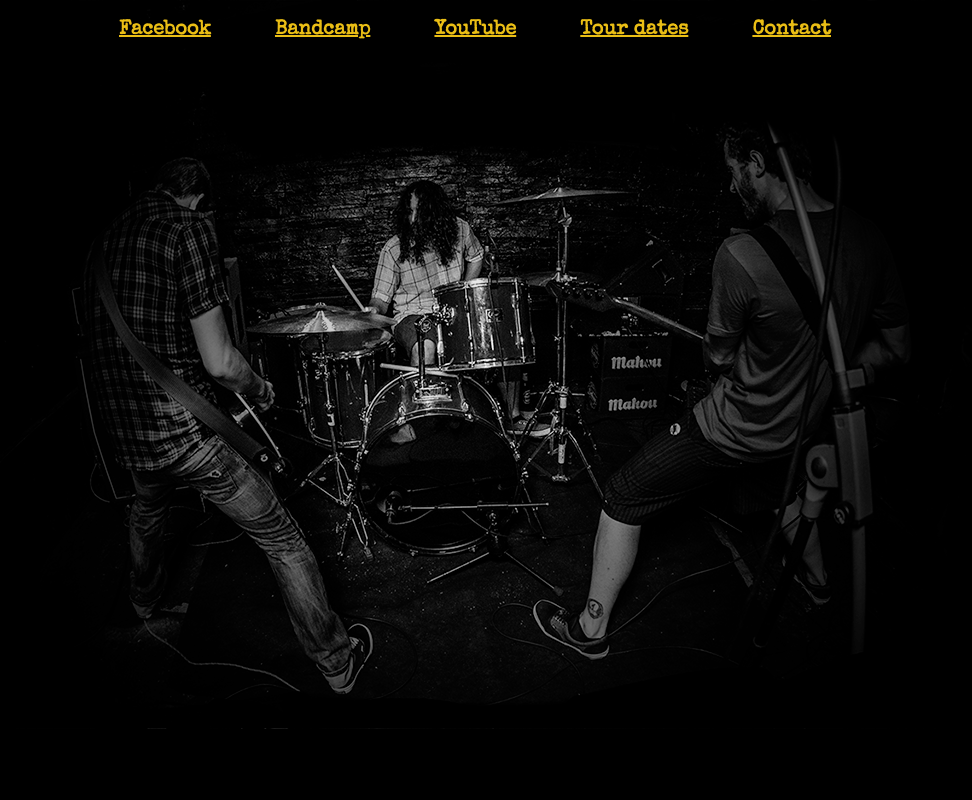
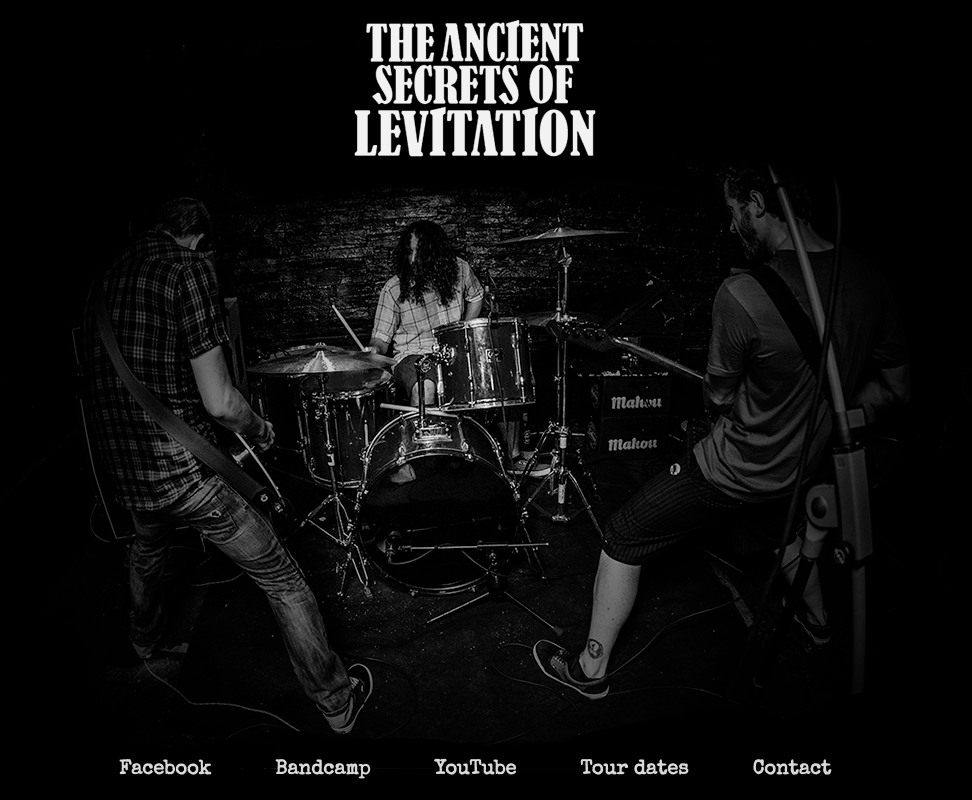
Before and after one commit to TheAncientSecretsOfLevitation/theancientsecretsoflevitation.github.com, a plain HTML site: page index.html in a window 1280 px wide. Shown: the whole page, without its empty margins (165-1137 px from the left). Drawn offline with nearby package versions, Linux system fonts and the light colour scheme.

Commit message:
version with logo and white links

```diff
--- a/css/main.css
+++ b/css/main.css
@@ -6,7 +6,7 @@ body {
 }
 
 #bg {
-  background: url(../img/bg.png) center top no-repeat fixed #000 ;
+  background: url(../img/bg.png) center 40px no-repeat fixed #000 ;
   position: absolute;
   top: 0;
   left: 0;
@@ -14,19 +14,33 @@ body {
   height: 100%;
 }
 
+#logo {
+  background: transparent url(../img/tasologo_negro_transparente.png) center top no-repeat;
+  left: 0;
+  position: absolute;
+  top: 20px;
+  width: 100%;
+  height: 171px;
+}
+
 .center {
   text-align: center
 }
 
 #links {
-  margin-top: 20px;
+  position: absolute;
+  bottom: 20px;
+  left: 0;
+  width: 100%;
 }
 #links a {
-  color: #EABE15;
+  color: rgba(255, 255, 255, 0.85);
+  text-decoration:none;
   font-weight: bold;
   font-size: 20px;
   padding: 10px;
   margin: 0 20px;
+  text-shadow: 4px 2px 0 #000000;
 }
 
 
@@ -42,6 +56,10 @@ body {
     background-size: cover;
   }
 
+   #logo {
+    background-size: 200px;
+  }
+
 }
 
 @media (max-width: 767px) {
@@ -51,6 +69,7 @@ body {
     margin: 0 5px;
     font-size: 16px;
   }
+
 }
 
 @media (max-width: 480px) {
@@ -60,6 +79,7 @@ body {
     margin: 0;
     font-size: 14px;
   }
+
 }
 
 
--- a/index.html
+++ b/index.html
@@ -12,13 +12,14 @@
   </head>
   <body>
       <div id="bg" class="fade-in one"></div>
-      <section id="links" class="center fade-in two">
+      <section id="links" class="center fade-in three">
         <a href="http://facebook.com/SecretsOfLevitation/" target="_blank" title="News">Facebook</a>
         <a href="http://theancientsecretsoflevitation.bandcamp.com/" target="_blank" title="Music">Bandcamp</a>
         <a href="http://youtube.com/SecretsOfLevitation" target="_blank" title="Videos">YouTube</a>
         <a href="http://www.songkick.com/artists/5950384" target="_blank" title="Concerts, gigs, festivals">Tour dates</a>
         <a href="mailto:tasolband@gmail.com" target="_blank" title="Contact">Contact</a>
       </section>
+      <div id="logo" class="fade-in two"></div>
     <script>
       (function(i,s,o,g,r,a,m){i['GoogleAnalyticsObject']=r;i[r]=i[r]||function(){
       (i[r].q=i[r].q||[]).push(arguments)},i[r].l=1*new Date();a=s.createElement(o),
```
Also changed, not shown: img/tasologo_negro_transparente.png (added).
